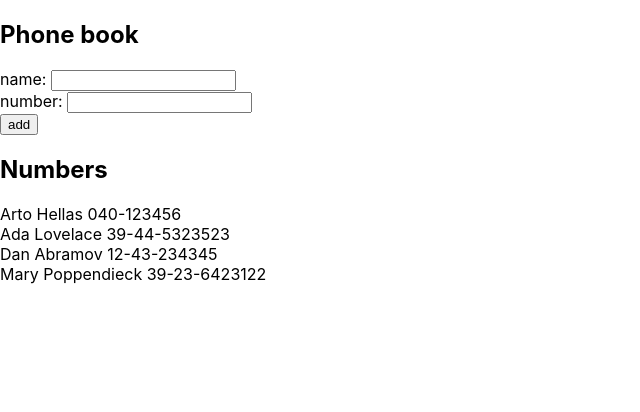
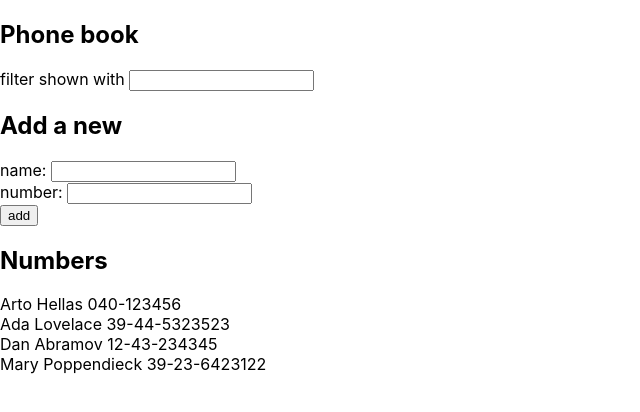
Before and after one commit to ElasticBottle/Full_Stack_Open_2020, a React (Create React App) app in the folder part 2/phonebook/: page / in a window 1280 px wide. Shown: the top 412 px of the page, without its empty margins (0-640 px from the left). Built offline with nearby package versions, Linux system fonts and the light colour scheme.

Commit message:
Complete exercise 2.9

```diff
--- a/part 2/phonebook/src/App.js
+++ b/part 2/phonebook/src/App.js
@@ -21,10 +21,21 @@ function App() {
   ]);
   const [newName, setNewName] = useState('');
   const [newNumber, setNewNumber] = useState('');
+  const [filterString, setFilterString] = useState('');
+  const [filterPeople, setFilterPeople] = useState([...people]);
 
   const handleNameChange = (event) => setNewName(event.target.value)
 
   const handleNumberChange = (event) => setNewNumber(event.target.value)
+  const handleFilterChange = (event) => {
+    setFilterString(event.target.value);
+    const filtered = people.filter((person) => {
+      const name = person.name.toLowerCase()
+      const contains = name.includes(event.target.value.toLowerCase());
+      return contains
+    })
+    setFilterPeople(filtered)
+  }
 
   const isNumberValid = (newNumber) => {
     return newNumber.length !== 0
@@ -67,6 +78,10 @@ function App() {
   return (
     <div>
       <h2>Phone book</h2>
+      <div>
+        filter shown with <input value={filterString} onChange={handleFilterChange} />
+      </div>
+      <h2>Add a new</h2>
       <form onSubmit={handleSubmit}>
         <div>
           name: <input value={newName} onChange={handleNameChange} />
@@ -80,7 +95,7 @@ function App() {
       </form>
       <h2>Numbers</h2>
       <div>
-        <People people={people} />
+        <People people={filterPeople} />
       </div>
     </div>
   );
```
